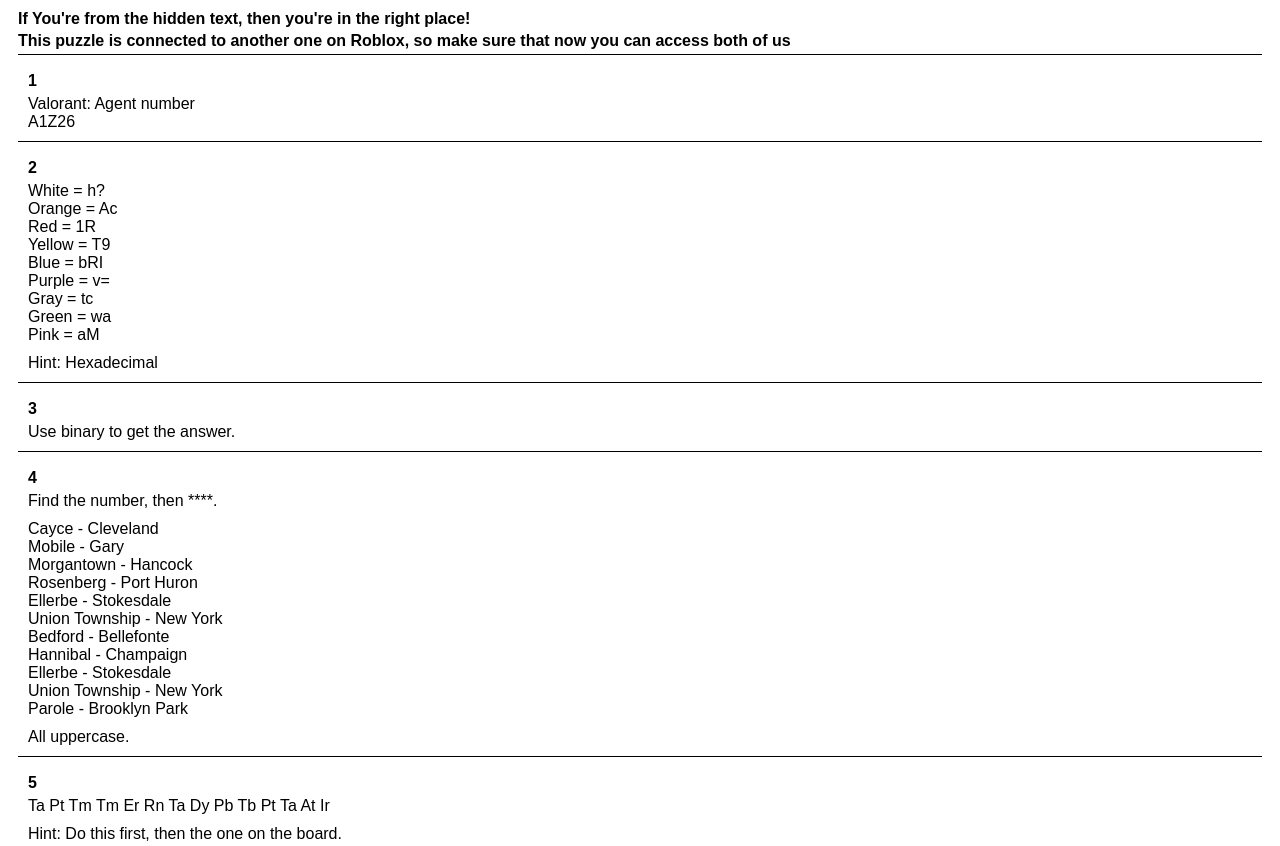
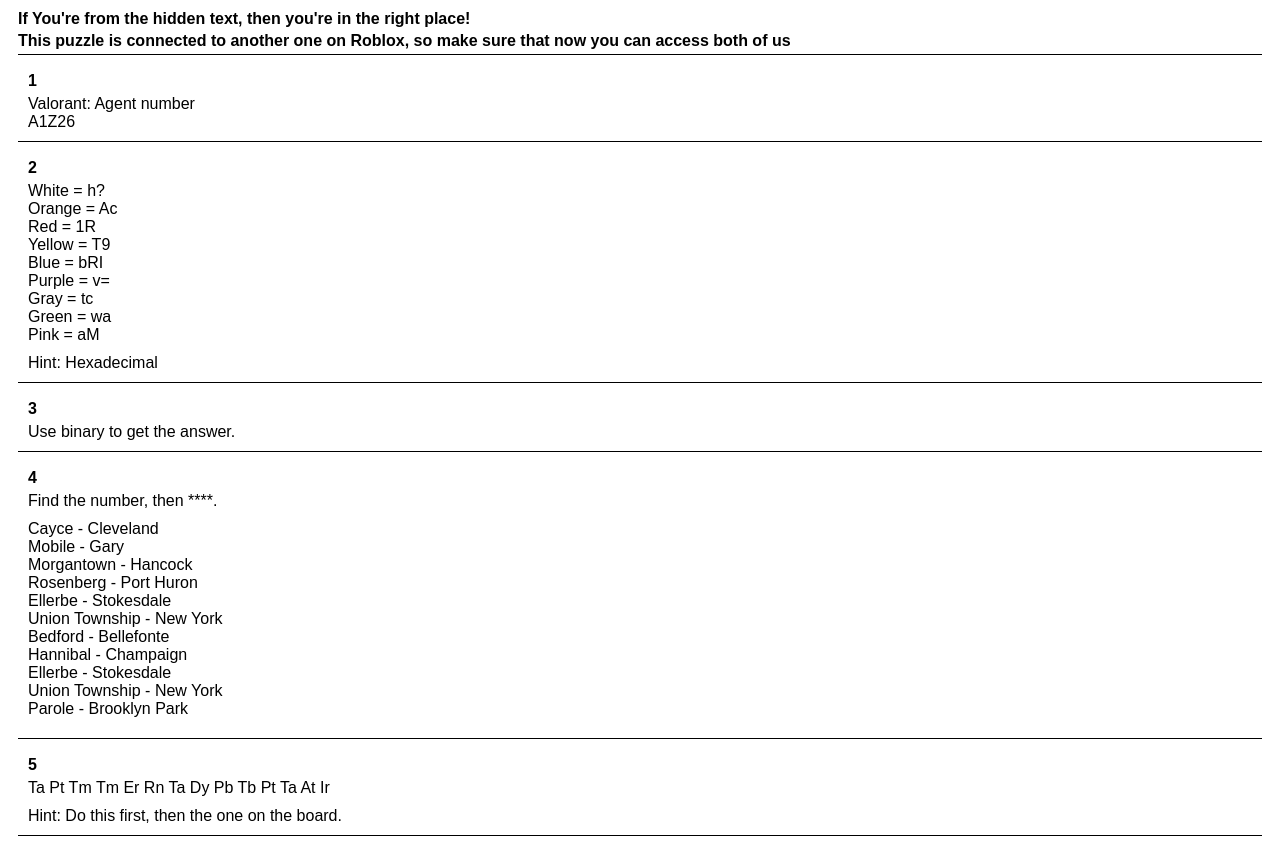
Before and after one commit to PGaber/mainpuzzle, a plain HTML site: page index.html in a window 1280 px wide. Shown: the top 846 px of the page. Drawn offline with Linux system fonts and the light colour scheme.

Commit message:
Update index.html

```diff
--- a/index.html
+++ b/index.html
@@ -51,7 +51,6 @@
       <div>Union Township - New York</div>
       <div>Parole - Brooklyn Park</div>
       <div class="blank"></div>
-      <div>All uppercase.</div>
     </div>
     <div id="roomfive" class="room">
       <p class="room-number">5</p>
```
